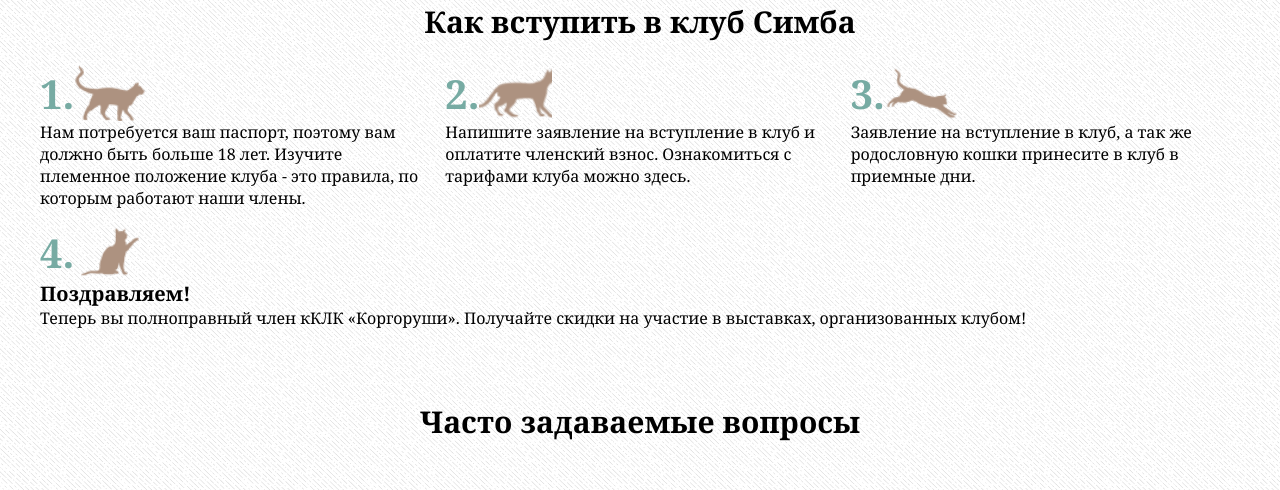
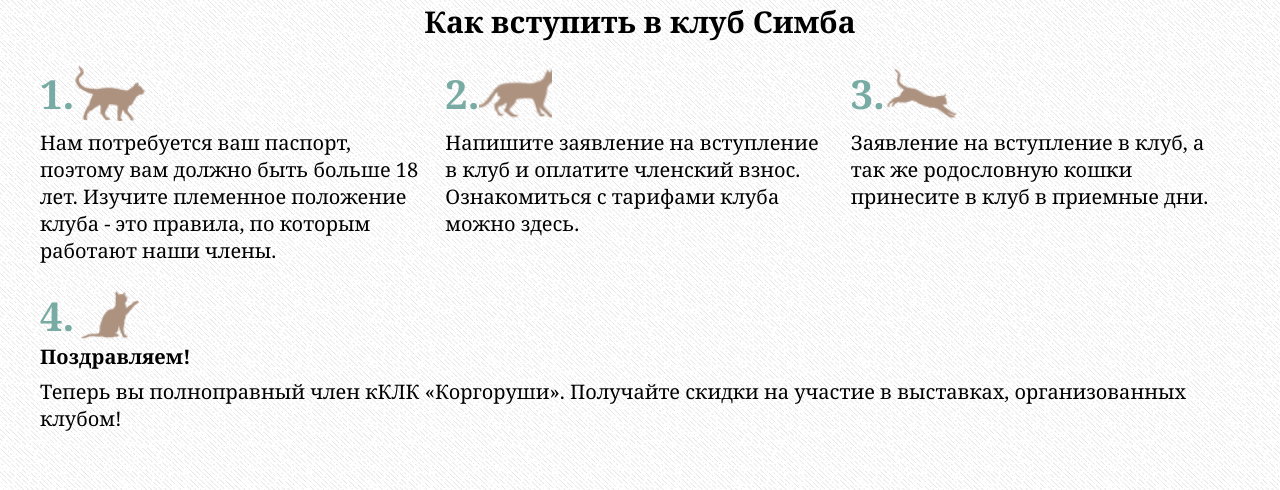
Before and after one commit to SilkShadow90/simba, a Next.js app: page / in a window 1280 px wide. Shown: the part 2480-2970 px from the top of the page. Built offline with nearby package versions, Linux system fonts and the light colour scheme; no server answers; the database is empty.

Commit message:
some fix

```diff
--- a/components/JoinSteps/index.module.css
+++ b/components/JoinSteps/index.module.css
@@ -40,6 +40,12 @@
     font-size: 20px;
 }
 
+.join span {
+    display: inline-flex;
+    font-size: 20px;
+    padding: var(--padding-vertical) 0;
+}
+
 @media (min-width: 320px) and (max-width: 840px) {
     .joinDown {
         grid-template-areas:
```
